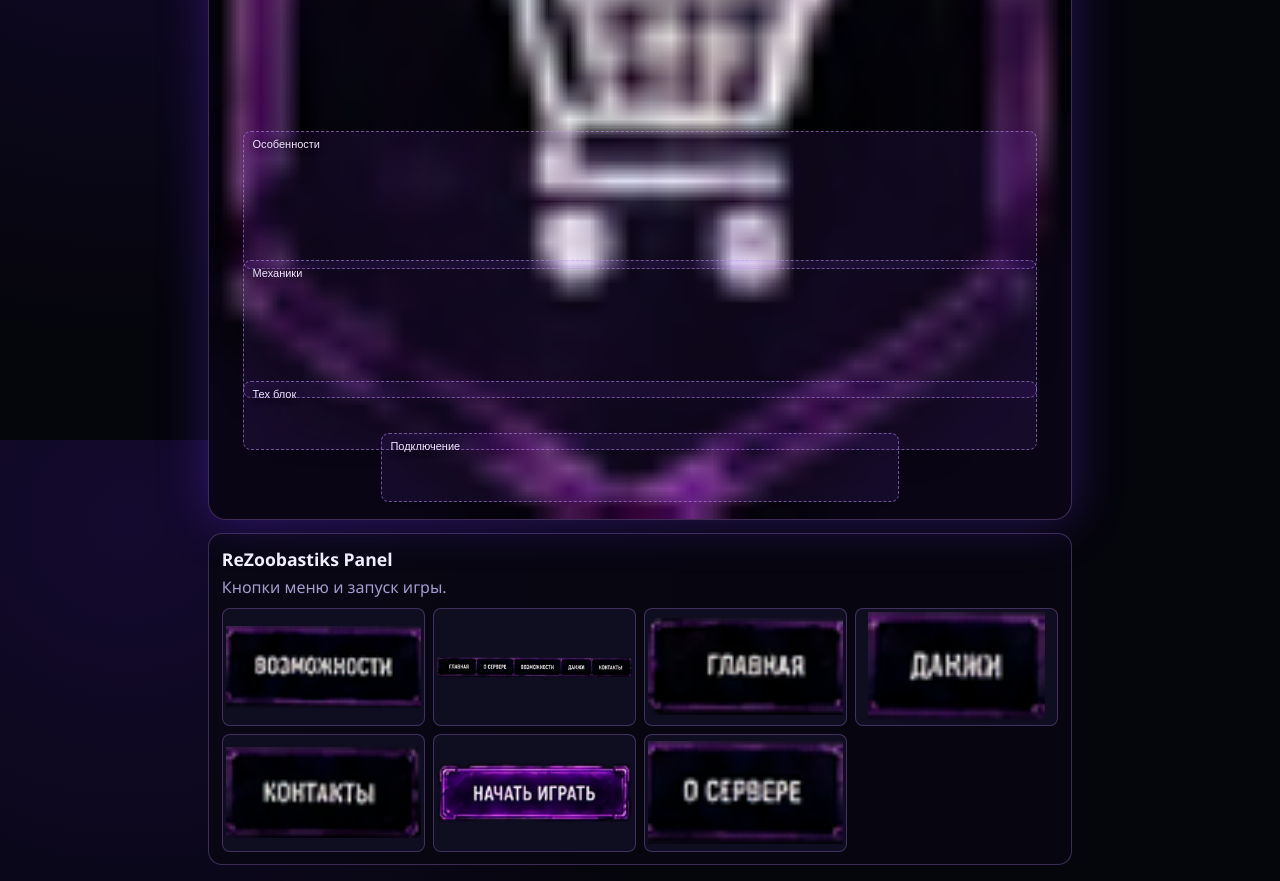
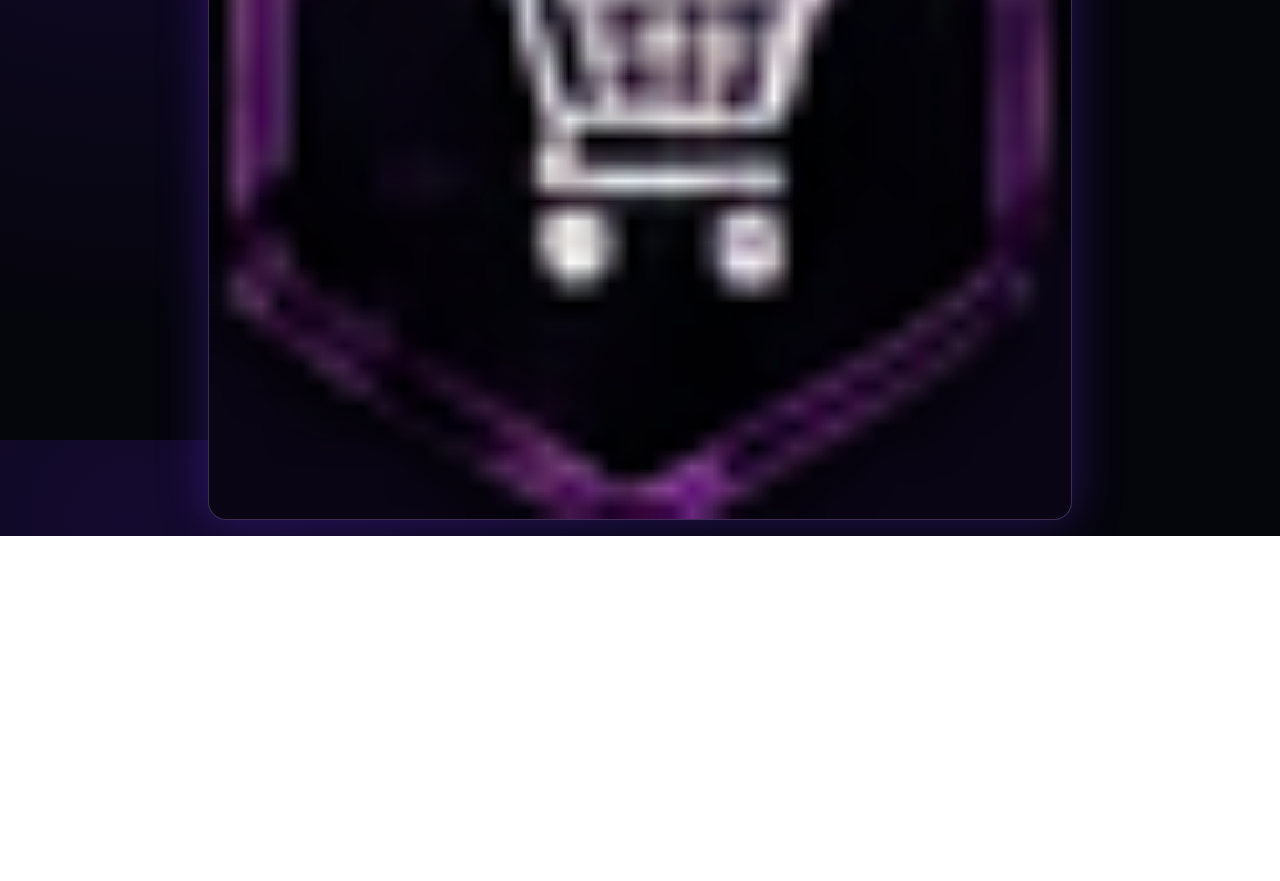
Before and after one commit to Z-oobastik-s/ReZoobastiks, a website built with Vite: page index.html in a window 1280 px wide. Shown: the part 360-1241 px from the top of the page. After the commit the page ends 896 px from the top, so only its background shows below. Built offline with nearby package versions, Linux system fonts and the light colour scheme.

Commit message:
Deploy ReZoobastiks 30.04.2026 22:40:22,70

```diff
--- a/src/components/scene-builder.ts
+++ b/src/components/scene-builder.ts
@@ -20,15 +20,20 @@ export function createSceneLayout(sections: SectionDefinition[], assets: VisualA
   const overlay = document.createElement("div");
   overlay.className = "poster-overlay";
 
-  const panel = document.createElement("aside");
-  panel.className = "interaction-panel";
-  panel.innerHTML = `
-    <h2>ReZoobastiks Panel</h2>
-    <p class="interaction-panel__desc">Нажми на зоны прямо на постере.</p>
-    <div class="interaction-panel__gallery"></div>
+  const modal = document.createElement("aside");
+  modal.className = "interaction-modal";
+  modal.innerHTML = `
+    <div class="interaction-modal__header">
+      <h2>ReZoobastiks</h2>
+      <button type="button" class="interaction-modal__close">x</button>
+    </div>
+    <p class="interaction-modal__desc"></p>
+    <div class="interaction-modal__gallery"></div>
   `;
-  const panelDesc = panel.querySelector<HTMLParagraphElement>(".interaction-panel__desc");
-  const gallery = panel.querySelector<HTMLDivElement>(".interaction-panel__gallery");
+  const modalDesc = modal.querySelector<HTMLParagraphElement>(".interaction-modal__desc");
+  const gallery = modal.querySelector<HTMLDivElement>(".interaction-modal__gallery");
+  const closeBtn = modal.querySelector<HTMLButtonElement>(".interaction-modal__close");
+  closeBtn?.addEventListener("click", () => modal.classList.remove("is-open"));
 
   const groups = {
     nav: assets.filter((asset) => asset.alt.startsWith("Logo and Navbar/кнопка_")),
@@ -41,48 +46,46 @@ export function createSceneLayout(sections: SectionDefinition[], assets: VisualA
   };
 
   const drawGallery = (list: VisualAsset[], title: string): void => {
-    if (panelDesc) panelDesc.textContent = title;
+    if (modalDesc) modalDesc.textContent = title;
     if (!gallery) return;
     gallery.innerHTML = "";
     list.slice(0, 8).forEach((asset) => {
-      const chip = document.createElement("button");
-      chip.type = "button";
+      const chip = document.createElement("a");
+      chip.href = "#";
+      chip.addEventListener("click", (event) => event.preventDefault());
       chip.className = "interaction-chip";
       chip.innerHTML = `<img src="${asset.src}" alt="${asset.alt}" draggable="false" />`;
       gallery.append(chip);
     });
+    modal.classList.add("is-open");
   };
 
   const hotspots = [
-    { id: "nav", label: "Навигация", x: 24, y: 4, w: 52, h: 10, text: "Кнопки меню и запуск игры." },
-    { id: "features", label: "Особенности", x: 4, y: 55, w: 92, h: 16, text: "Ключевые фишки сервера." },
-    { id: "mechanics", label: "Механики", x: 4, y: 70, w: 92, h: 16, text: "PvP, приват, экономика и системы." },
-    { id: "tech", label: "Тех блок", x: 4, y: 84, w: 92, h: 8, text: "Статус, TPS и стабильность." },
-    { id: "connect", label: "Подключение", x: 20, y: 90, w: 60, h: 8, text: "IP и вход в сообщество." }
+    { id: "nav", x: 24, y: 4, w: 52, h: 10, text: "Кнопки меню и запуск игры." },
+    { id: "features", x: 4, y: 55, w: 92, h: 16, text: "Ключевые фишки сервера." },
+    { id: "mechanics", x: 4, y: 70, w: 92, h: 16, text: "PvP, приват, экономика и системы." },
+    { id: "tech", x: 4, y: 84, w: 92, h: 8, text: "Статус, TPS и стабильность." },
+    { id: "connect", x: 20, y: 90, w: 60, h: 8, text: "IP и вход в сообщество." }
   ];
 
-  hotspots.forEach((spot, index) => {
+  hotspots.forEach((spot) => {
     const button = document.createElement("button");
     button.type = "button";
     button.className = "hotspot";
-    if (index === 0) button.classList.add("is-active");
     button.style.left = `${spot.x}%`;
     button.style.top = `${spot.y}%`;
     button.style.width = `${spot.w}%`;
     button.style.height = `${spot.h}%`;
-    button.innerHTML = `<span>${spot.label}</span>`;
 
     button.addEventListener("click", async () => {
-      overlay.querySelectorAll(".hotspot").forEach((node) => node.classList.remove("is-active"));
-      button.classList.add("is-active");
-
       if (spot.id === "connect") {
         try {
           await navigator.clipboard.writeText("zoobastiks.20tps.name");
-          if (panelDesc) panelDesc.textContent = "IP скопирован: zoobastiks.20tps.name";
+          if (modalDesc) modalDesc.textContent = "IP copied: zoobastiks.20tps.name";
         } catch {
-          if (panelDesc) panelDesc.textContent = "IP: zoobastiks.20tps.name";
+          if (modalDesc) modalDesc.textContent = "IP: zoobastiks.20tps.name";
         }
+        modal.classList.add("is-open");
       } else {
         const source = groups[spot.id as keyof typeof groups] ?? [];
         drawGallery(source, spot.text);
@@ -92,9 +95,8 @@ export function createSceneLayout(sections: SectionDefinition[], assets: VisualA
     overlay.append(button);
   });
 
-  drawGallery(groups.nav, "Кнопки меню и запуск игры.");
   frame.append(posterImage, overlay);
   root.append(frame);
-  root.append(panel);
+  root.append(modal);
   return root;
 }
--- a/styles/global.css
+++ b/styles/global.css
@@ -53,50 +53,67 @@ body {
 
 .hotspot {
   position: absolute;
-  border: 1px dashed rgba(203, 153, 255, 0.5);
-  background: rgba(138, 74, 236, 0.1);
-  border-radius: 8px;
+  border: 0;
+  background: transparent;
   cursor: pointer;
   pointer-events: auto;
-  transition: all 0.2s ease;
+  transition: background 0.15s ease;
 }
 
-.hotspot:hover,
-.hotspot.is-active {
-  border-color: rgba(223, 195, 255, 0.95);
-  background: rgba(167, 102, 255, 0.24);
-  box-shadow: 0 0 0.8rem rgba(149, 73, 255, 0.65);
+.hotspot:hover {
+  background: rgba(255, 255, 255, 0.05);
 }
 
-.hotspot span {
-  position: absolute;
-  top: 6px;
-  left: 8px;
-  font-size: 11px;
-  color: #f0e3ff;
-  text-shadow: 0 0 8px #000;
+.interaction-modal {
+  position: fixed;
+  right: 18px;
+  bottom: 18px;
+  width: min(360px, 92vw);
+  background: rgba(7, 7, 17, 0.95);
+  border: 1px solid var(--stroke);
+  border-radius: 12px;
+  padding: 0.75rem;
+  transform: translateY(16px);
+  opacity: 0;
+  pointer-events: none;
+  transition: opacity 0.2s ease, transform 0.2s ease;
+  z-index: 30;
 }
 
-.interaction-panel {
-  margin-top: 0.8rem;
-  width: min(864px, 96vw);
-  background: rgba(8, 7, 18, 0.88);
-  border: 1px solid var(--stroke);
-  border-radius: 14px;
-  padding: 0.8rem;
+.interaction-modal.is-open {
+  opacity: 1;
+  transform: translateY(0);
+  pointer-events: auto;
 }
 
-.interaction-panel h2 {
-  margin: 0 0 0.35rem;
-  font-size: 1.1rem;
+.interaction-modal__header {
+  display: flex;
+  align-items: center;
+  justify-content: space-between;
+  margin-bottom: 0.4rem;
 }
 
-.interaction-panel__desc {
+.interaction-modal__header h2 {
+  margin: 0;
+  font-size: 1rem;
+}
+
+.interaction-modal__close {
+  border: 1px solid var(--stroke);
+  background: rgba(18, 14, 35, 0.9);
+  color: #eee6ff;
+  border-radius: 6px;
+  width: 28px;
+  height: 24px;
+  cursor: pointer;
+}
+
+.interaction-modal__desc {
   margin: 0 0 0.6rem;
   color: var(--muted);
 }
 
-.interaction-panel__gallery {
+.interaction-modal__gallery {
   display: grid;
   grid-template-columns: repeat(4, minmax(0, 1fr));
   gap: 0.5rem;
@@ -117,7 +134,7 @@ body {
 }
 
 @media (max-width: 768px) {
-  .interaction-panel__gallery {
+  .interaction-modal__gallery {
     grid-template-columns: repeat(2, minmax(0, 1fr));
   }
 }
```
